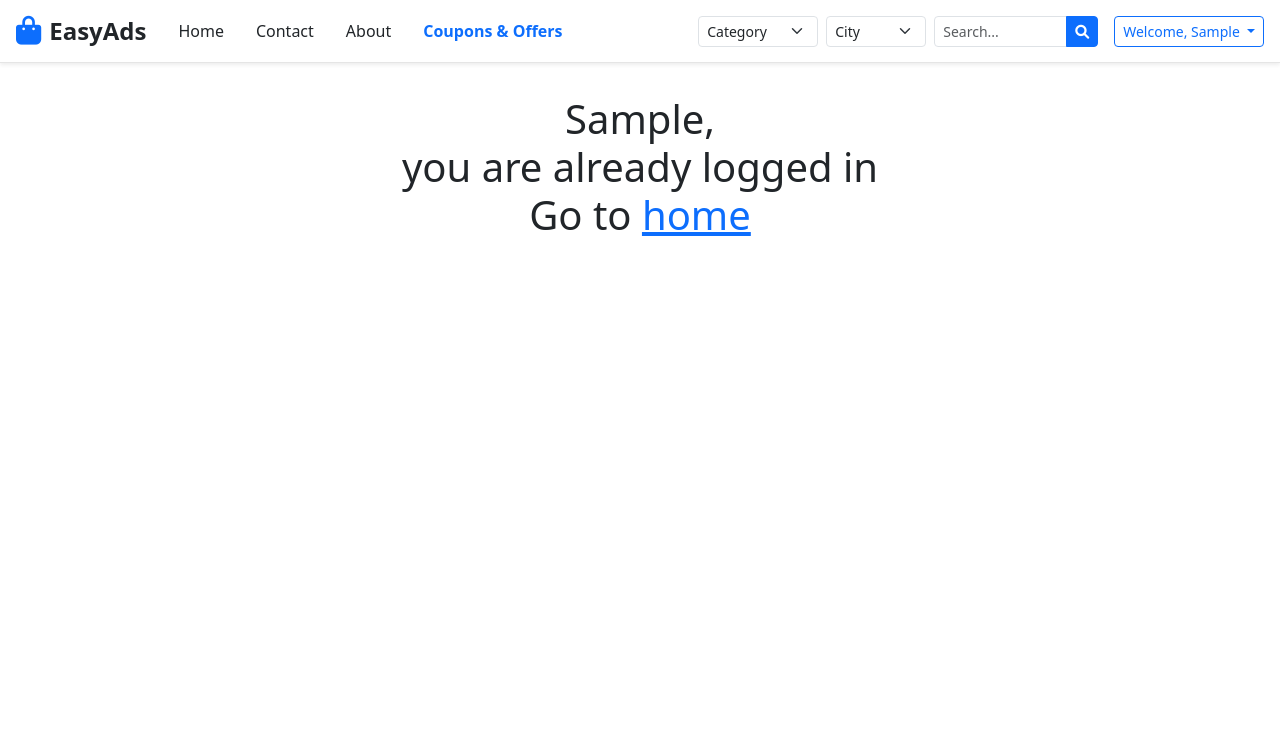
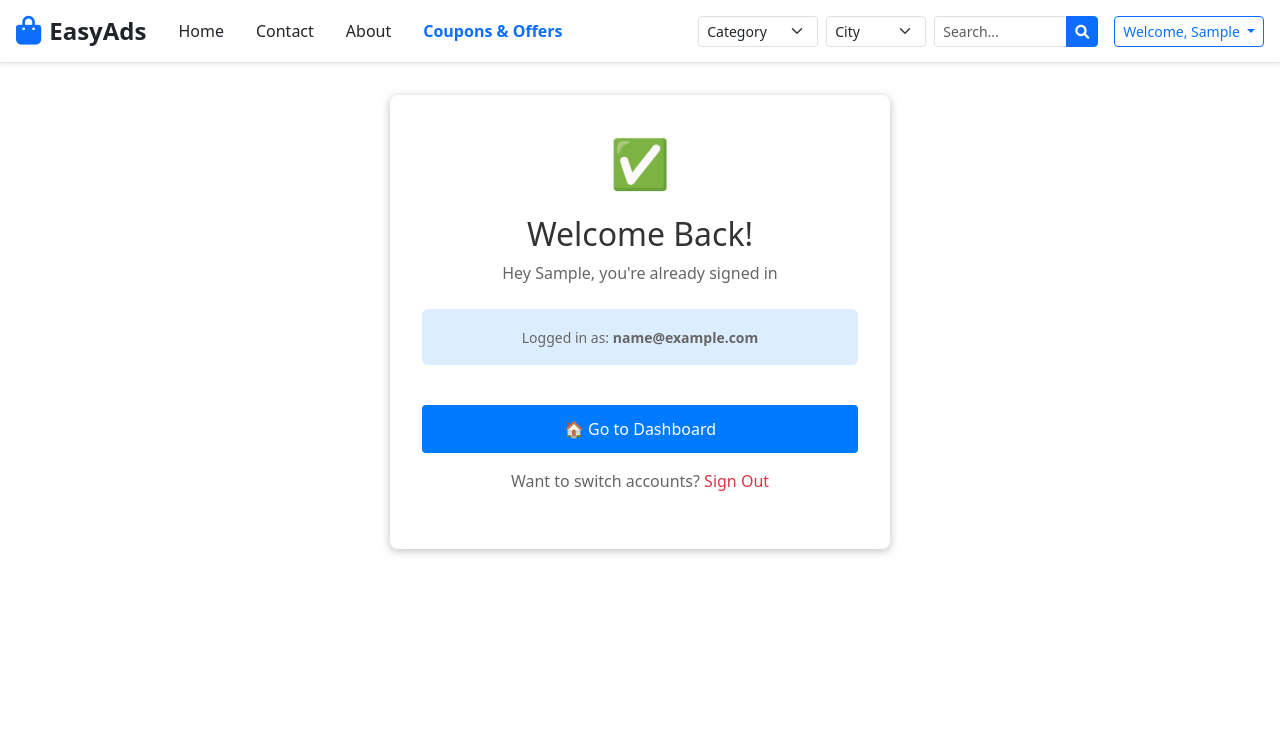
Before and after one commit to sai-krishna-kotha/easyads, a Django app: page /users/signin/ in a window 1280 px wide. Shown: the top 754 px of the page. Before the commit the page ends 236 px from the top, so only its background shows below. Run offline with Django 5.2, Linux system fonts and the light colour scheme; the visitor is signed in with stand-in values (Sample User, id 1); some libraries are stand-ins or nearby versions.

Commit message:
login system completed both UI and functionality

```diff
--- a/app1_users/forms.py
+++ b/app1_users/forms.py
@@ -7,9 +7,11 @@ class UserSignUpForm(UserCreationForm):
         ('customer', 'Customer'),
         ('seller', 'Seller'),
     )
-    first_name = forms.CharField(max_length=150, required=True, label='First Name',widget=forms.TextInput(attrs={'class': 'input-signup form-control', 'placeholder': 'Full Name', 'autofocus': True}))
-    email = forms.EmailField(required=True,widget=forms.EmailInput(attrs={'class': 'input-signup form-control', 'placeholder': 'Email'}))
-    user_type = forms.ChoiceField(choices=USER_TYPE_CHOICES, required=True, label='Sign up as',widget=forms.Select(attrs={'class': 'select-signup form-select'}))
+    first_name = forms.CharField(max_length=150, required=True, label='First Name',widget=forms.TextInput(attrs={'class': 'form-control form-control-sm py-1', 'placeholder': 'Full Name', 'autofocus': True}))
+
+    email = forms.EmailField(required=True,widget=forms.EmailInput(attrs={'class': 'form-control form-control-sm py-1', 'placeholder': 'Email'}))
+
+    user_type = forms.ChoiceField(choices=USER_TYPE_CHOICES, required=True, label='Sign up as',widget=forms.Select(attrs={'class': 'form-select form-select-sm py-1'}))
 
     class Meta:
         model = User
@@ -17,8 +19,9 @@ class UserSignUpForm(UserCreationForm):
 
     def __init__(self, *args, **kwargs):
         super(UserSignUpForm, self).__init__(*args, **kwargs)
-        self.fields['password1'].widget.attrs.update({'class': 'input-signup', 'placeholder': 'Password'})
-        self.fields['password2'].widget.attrs.update({'class': 'input-signup', 'placeholder': 'Confirm Password'})
+        self.fields['password1'].widget.attrs.update({'class': 'form-control form-control-sm py-1', 'placeholder': 'Password'})
+
+        self.fields['password2'].widget.attrs.update({'class': 'form-control form-control-sm py-1', 'placeholder': 'Confirm Password'})
 
     def save(self, commit=True):
         user = super().save(commit=False)
@@ -33,10 +36,12 @@ class UserSignUpForm(UserCreationForm):
 
 
 class LoginForm(forms.Form):
-    email = forms.EmailField(label='Email', required=True ,widget=forms.EmailInput(attrs={'id':'email-field', 'class':'input form-control', 'placeholder':'Email','autofocus': True}))
-    password = forms.CharField(required=True, widget=forms.PasswordInput(attrs={'id':'password-field', 'class':'input form-control', 'placeholder':'Password'}))
+    email = forms.EmailField(label='Email', required=True ,widget=forms.EmailInput(attrs={'id':'email-field', 'class':'form-control form-control-sm py-1', 'placeholder':'Email','autofocus': True}))
+
+    password = forms.CharField(required=True, widget=forms.PasswordInput(attrs={'id':'password-field', 'class':'form-control form-control-sm py-1', 'placeholder':'Password'}))
+
     user_type = forms.ChoiceField(
         choices=[('customer', 'Customer'), ('seller', 'Seller'), ('admin', 'Admin')],
         label='Login as',
-        widget= forms.Select(attrs={'id':'user-type-field', 'class':'input form-control'})
+        widget= forms.Select(attrs={'id':'user-type-field', 'class':'form-select form-select-sm py-1'})
     )
--- a/app1_users/views.py
+++ b/app1_users/views.py
@@ -53,7 +53,7 @@ def signin(request):
                 else:
                     messages.error(request, "Invalid password.")
             except User.DoesNotExist:
-                messages.error(request, "User with this email does not exist.")
+                messages.error(request, "Email does not exist.")
         else:
             # If form is invalid, add form errors to messages
             for field, errors in form.errors.items():
@@ -75,6 +75,7 @@ def signout(request):
 
 
 def home(request):
+    # temporary
     category_options = {
         "books": "Books",
         "clothes": "Clothes"
--- a/easyads/settings.py
+++ b/easyads/settings.py
@@ -32,7 +32,7 @@ AUTH_USER_MODEL = 'app1_users.User'
 
 AUTHENTICATION_BACKENDS = [
     'app1_users.backends.EmailUserTypeBackend',  # adjust to your app's path
-    'django.contrib.auth.backends.ModelBackend'
+    # 'django.contrib.auth.backends.ModelBackend'
 ]
 LOGIN_REDIRECT_URL = '/'
 
--- /dev/null
+++ b/static/css/app1_users/style.css
@@ -0,0 +1,135 @@
+/* Container styles */
+.login-container,
+.signup-container {
+    max-width: 500px;
+    margin: 2rem auto;
+    padding: 2rem;
+    background: #fff;
+    border-radius: 8px;
+    box-shadow: 0 2px 10px rgba(0, 0, 0, 0.25);
+}
+
+/* Header styles */
+.login-header,
+.signup-header {
+    text-align: center;
+    margin-bottom: 0.5rem;
+    color: #333;
+}
+
+.login-subtitle {
+    text-align: center;
+    margin-bottom: 1.5rem;
+    color: #666;
+    font-size: 0.9rem;
+}
+
+/* Form styles */
+.form-group {
+    margin-bottom: 1rem;
+}
+
+.form-group label {
+    display: block;
+    margin-bottom: 0.5rem;
+    color: #555;
+    font-weight: 500;
+}
+
+.form-group input,
+.form-group select {
+    width: 100%;
+    padding: 0.75rem;
+    border: 1px solid #ddd;
+    border-radius: 4px;
+    font-size: 1rem;
+    box-sizing: border-box;
+}
+
+.form-group input:focus,
+.form-group select:focus {
+    outline: none;
+    border-color: #007bff;
+    box-shadow: 0 0 0 2px rgba(0, 123, 255, 0.25);
+}
+
+/* Button styles */
+.login-btn,
+.signup-btn {
+    width: 100%;
+    padding: 0.75rem;
+    background: #007bff;
+    color: white;
+    border: none;
+    border-radius: 4px;
+    font-size: 1rem;
+    cursor: pointer;
+    margin-top: 1rem;
+}
+
+.login-btn:hover,
+.signup-btn:hover {
+    background: #0056b3;
+}
+
+/* Link styles */
+.forgot-password {
+    display: block;
+    text-align: right;
+    margin-bottom: 1rem;
+    color: #007bff;
+    text-decoration: none;
+    font-size: 0.9rem;
+}
+
+.signup-link {
+    text-align: center;
+    margin-bottom: 1.5rem;
+    color: #666;
+}
+
+.signup-link a {
+    color: #007bff;
+    text-decoration: none;
+}
+
+.signup-link a:hover {
+    text-decoration: underline;
+}
+
+/* Message styles */
+.messages {
+    list-style: none;
+    padding: 0;
+    margin-bottom: 1rem;
+}
+
+.messages li {
+    padding: 0.75rem;
+    margin-bottom: 0.5rem;
+    background: #f8d7da;
+    color: #721c24;
+    border-radius: 4px;
+    border: 1px solid #f5c6cb;
+}
+
+/* Logged in state */
+.logged-in {
+    text-align: center;
+    padding: 2rem;
+}
+
+.logged-in a {
+    color: #007bff;
+    text-decoration: none;
+}
+
+/* Responsive design */
+@media (max-width: 480px) {
+
+    .login-container,
+    .signup-container {
+        margin: 1rem;
+        padding: 1.5rem;
+    }
+}
--- /dev/null
+++ b/static/js/app1_users/script.js
@@ -0,0 +1,21 @@
+function scrollingHandler() {
+    const navbar = document.querySelector('.navbar');
+
+    window.addEventListener('scroll', function () {
+        let scrollTop = window.pageYOffset || document.documentElement.scrollTop;
+
+        // Hide navbar on scroll down, show on scroll up
+        if (scrollTop > 80 && scrollTop < 100) {
+            // Scrolling up
+            navbar.style.transform = 'translateY(-100%)';
+        }
+        else {
+            // Scrolling down
+            navbar.style.transform = 'translateY(0)';
+            //}
+        }
+    });
+};
+// console.log("Heyy");
+
+document.addEventListener('DOMContentLoaded', scrollingHandler);
--- a/templates/base.html
+++ b/templates/app1_users/base.html
@@ -12,10 +12,8 @@
 
     <!-- Bootstrap CSS -->
     <link href="https://cdnjs.cloudflare.com/ajax/libs/bootstrap/5.3.0/css/bootstrap.min.css" rel="stylesheet">
-    <!-- Font Awesome -->
     <link href="https://cdnjs.cloudflare.com/ajax/libs/font-awesome/6.0.0/css/all.min.css" rel="stylesheet">
 
-    {% comment %} <link href="https://fonts.googleapis.com/css2?family=Inter&display=swap" rel="stylesheet"> {% endcomment %}
 
     <style>
         /* Navbar Base Styles */
@@ -37,10 +35,9 @@
 
         /* Enhanced Sticky Navbar with Animation */
         .navbar {
-            transition: all 0.4s cubic-bezier(0.4, 0, 0.2, 1);
+            transition: all 0.4s cubic-bezier(0.4, 0, 0.2, 1), background-color 0.3s ease;
             border-bottom: 1px solid transparent;
         }
-
         .navbar.sticky-top {
             position: fixed !important;
             top: 0;
@@ -60,7 +57,18 @@
             background-color: rgba(255, 255, 255, 0.95) !important;
             box-shadow: 0 4px 30px rgba(0, 0, 0, 0.15);
         }
-
+        .dropdown-item{
+            transition: color 0.25s,
+            background-color 0.25s;
+        }
+        .dropdown-item:hover{
+            color: blue;
+            background-color: rgba(211, 232, 255, 0.95);
+        }
+        .dropdown-item:active{
+            color: white;
+            background-color: rgb(13, 110, 253);
+        }
         /* Body padding to prevent content overlap */
         body {
             padding-top: 63px;
@@ -109,7 +117,6 @@
 
     {% block links %}
     {% endblock links %}
-    {% comment %} <link rel="stylesheet" href='{% static "css/base.css" %}'> {% endcomment %}
 </head>
 <body>
     <header>
@@ -172,17 +179,17 @@
                         {% if user.is_authenticated %}
                             <div class="dropdown">
                                 <button class="btn btn-outline-primary btn-sm dropdown-toggle" type="button" data-bs-toggle="dropdown">
-                                    Welcome, {{ user.first_name|truncatechars:10 }}
+                                    Welcome, {{ user.first_name|truncatechars:10 |default:'Anonymous'}}
                                 </button>
                                 <ul class="dropdown-menu">
                                     <li><a class="dropdown-item" href="#">Profile</a></li>
                                     <li><a class="dropdown-item" href="#">My Orders</a></li>
                                     <li><hr class="dropdown-divider"></li>
-                                    <li><a class="dropdown-item" href='{% url "signout" %}'>signout</a></li>
+                                    <li><a class="dropdown-item" href='{% url "signout" %}'>Sign out</a></li>
                                 </ul>
                             </div>
                         {% else %}
-                            <a href='{% url "signin" %}' class="btn btn-outline-primary btn-sm btn-auth">signin</a>
+                            <a href='{% url "signin" %}' class="btn btn-outline-primary btn-sm btn-auth">Sign in</a>
                             <a href='{% url "signup" %}' class="btn btn-primary btn-sm btn-auth">Sign Up</a>
                         {% endif %}
                     </div>
@@ -195,6 +202,11 @@
         {% block section %}
         {% endblock section %}
     </main>
+    <br><br><br><br><br><br><br><br><br><br><br><br><br><br>
+    <br><br><br><br><br><br><br><br><br><br><br><br><br><br>
+    <br><br><br><br><br><br><br><br><br><br><br><br><br><br>
+    <br><br><br><br><br><br><br><br><br><br><br><br><br><br>
+    <br><br><br><br><br><br><br><br><br><br><br><br><br><br>
 
     <footer>
         {% block footer %}
@@ -205,33 +217,7 @@
     <script src="https://cdnjs.cloudflare.com/ajax/libs/bootstrap/5.3.0/js/bootstrap.bundle.min.js"></script>
 
     <!-- Navbar Scroll Animation Script -->
-    {% comment %} <script>
-        document.addEventListener('DOMContentLoaded', function() {
-            const navbar = document.querySelector('.navbar');
-            let lastScrollTop = 0;
-
-            window.addEventListener('scroll', function() {
-                let scrollTop = window.pageYOffset || document.documentElement.scrollTop;
-
-                if (scrollTop > 50) {
-                    navbar.classList.add('scrolled');
-                } else {
-                    navbar.classList.remove('scrolled');
-                }
-
-                // Optional: Hide navbar on scroll down, show on scroll up
-                if (scrollTop > lastScrollTop && scrollTop > 100) {
-                    // Scrolling down
-                    navbar.style.transform = 'translateY(-100%)';
-                } else {
-                    // Scrolling up
-                    navbar.style.transform = 'translateY(0)';
-                //}
-
-                lastScrollTop = scrollTop;
-            });
-        });
-    </script> {% endcomment %}
+    <script src='{% static "js/app1_users/script.js" %}'></script>
 
     {% block scripts %}
     {% endblock scripts %}
--- a/templates/app1_users/reset-pass.html
+++ b/templates/app1_users/reset-pass.html
@@ -1,4 +1,5 @@
-{% extends "base.html" %}
+{% extends "app1_users/base.html" %}
+
 {% load static %}
 
 {% block title %}
--- a/templates/app1_users/signin.html
+++ b/templates/app1_users/signin.html
@@ -1,27 +1,15 @@
-{% extends "base.html" %}
+{% extends "app1_users/base.html" %}
+
 {% load static %}
 
-{% block title %}Login - EasyAd{% endblock %}
+{% block title %}
+Login - EasyAds
+{% endblock title%}
 
 {% block links %}
-<style>
-.login-container { max-width: 400px; margin: 2rem auto; padding: 2rem; background: #fff; border-radius: 8px; box-shadow: 0 2px 10px rgba(0,0,0,0.1); }
-.login-header { text-align: center; margin-bottom: 0.5rem; color: #333; }
-.login-subtitle { text-align: center; margin-bottom: 1.5rem; color: #666; font-size: 0.9rem; }
-.form-group { margin-bottom: 1rem; }
-.form-group label { display: block; margin-bottom: 0.5rem; color: #555; font-weight: 500; }
-.form-group input, .form-group select { width: 100%; padding: 0.75rem; border: 1px solid #ddd; border-radius: 4px; font-size: 1rem; box-sizing: border-box; }
-.form-group input:focus, .form-group select:focus { outline: none; border-color: #007bff; }
-.forgot-password { display: block; text-align: right; margin-bottom: 1rem; color: #007bff; text-decoration: none; font-size: 0.9rem; }
-.login-btn { width: 100%; padding: 0.75rem; background: #007bff; color: white; border: none; border-radius: 4px; font-size: 1rem; cursor: pointer; margin-bottom: 1.5rem; }
-.signup-link { text-align: center; color: #666; }
-.signup-link a { color: #007bff; text-decoration: none; }
-.messages { list-style: none; padding: 0; margin-bottom: 1rem; }
-.messages li { padding: 0.75rem; margin-bottom: 0.5rem; background: #f8d7da; color: #721c24; border-radius: 4px; }
-.logged-in { text-align: center; padding: 2rem; }
-@media (max-width: 480px) { .login-container { margin: 1rem; padding: 1.5rem; } }
-</style>
-{% endblock %}
+<link rel="stylesheet" href='{% static "css/app1_users/style.css" %}'>
+
+{% endblock links %}
 
 {% block section %}
 {% if not user.is_authenticated %}
@@ -41,21 +29,23 @@
     {% csrf_token %}
 
     <div class="form-group">
-      <label for="{{ form.email.id_for_label }}">Email</label>
+      <label for="{{ form.email.id_for_label }}" class="small">Email</label>
       {{ form.email }}
     </div>
 
     <div class="form-group">
-      <label for="{{ form.password.id_for_label }}">Password</label>
+      <label for="{{ form.password.id_for_label }}" class="small">Password</label>
       {{ form.password }}
     </div>
 
     <div class="form-group">
-      <label for="{{ form.user_type.id_for_label }}">Role</label>
+      <label for="{{ form.user_type.id_for_label }}" class="small">Role</label>
       {{ form.user_type }}
     </div>
 
-    <a href="{% url 'reset_password' %}" class="forgot-password">Forgot Password?</a>
+    <span class="forgot-password">
+      <a href="{% url 'reset_password' %}">Forgot Password?</a>
+    </span>
 
     <button type="submit" class="login-btn">Login</button>
 
@@ -65,9 +55,24 @@
   </form>
 </div>
 {% else %}
-<div class="logged-in">
-  <h1>{{ user.first_name }},<br>you are already logged in<br>
-  Go to <a href="/">home</a></h1>
+<div class="signup-container">
+  <div style="text-align: center; margin-bottom: 1.5rem;">
+    <div style="font-size: 3rem; color: #28a745; margin-bottom: 1rem;">✅</div>
+    <h2 class="signup-header">Welcome Back!</h2>
+    <p style="color: #666; margin-bottom: 0;">Hey {{ user.first_name|default:user.username }}, you're already signed in</p>
+  </div>
+
+  <div style="background:rgb(220, 237, 255); padding: 1rem; border-radius: 6px; margin-bottom: 1.5rem; text-align: center;">
+    <small style="color: #666;">Logged in as: <strong>{{ user.email|default:user.username }}</strong></small>
+  </div>
+
+  <button onclick="location.href='{% url 'home' %}'" class="signup-btn" style="margin-bottom: 1rem;">
+    🏠 Go to Dashboard
+  </button>
+
+  <div class="signup-link">
+    Want to switch accounts? <a href="{% url 'signout' %}" style="color: #dc3545;">Sign Out</a>
+  </div>
 </div>
 {% endif %}
 {% endblock %}
--- a/templates/home.html
+++ b/templates/home.html
@@ -1,4 +1,4 @@
-{% extends "base.html" %}
+{% extends "app1_users/base.html" %}
 {% load static %}
 
 {% block title %}
@@ -24,7 +24,6 @@ Home - EasyAd
 
 
 {% block section %}
-<div style="background-color: black; width: 200px; height: 200px;"></div>
 <h1>Hi {{user.first_name}}</h1>
 
 {% endblock section %}
```
Also changed, not shown: templates/app1_users/signup.html (+31 -118 lines), templates/testing.html (deleted, +0 -92 lines), static/css/base.css (added), templates/app1_users/layout.html (deleted).
